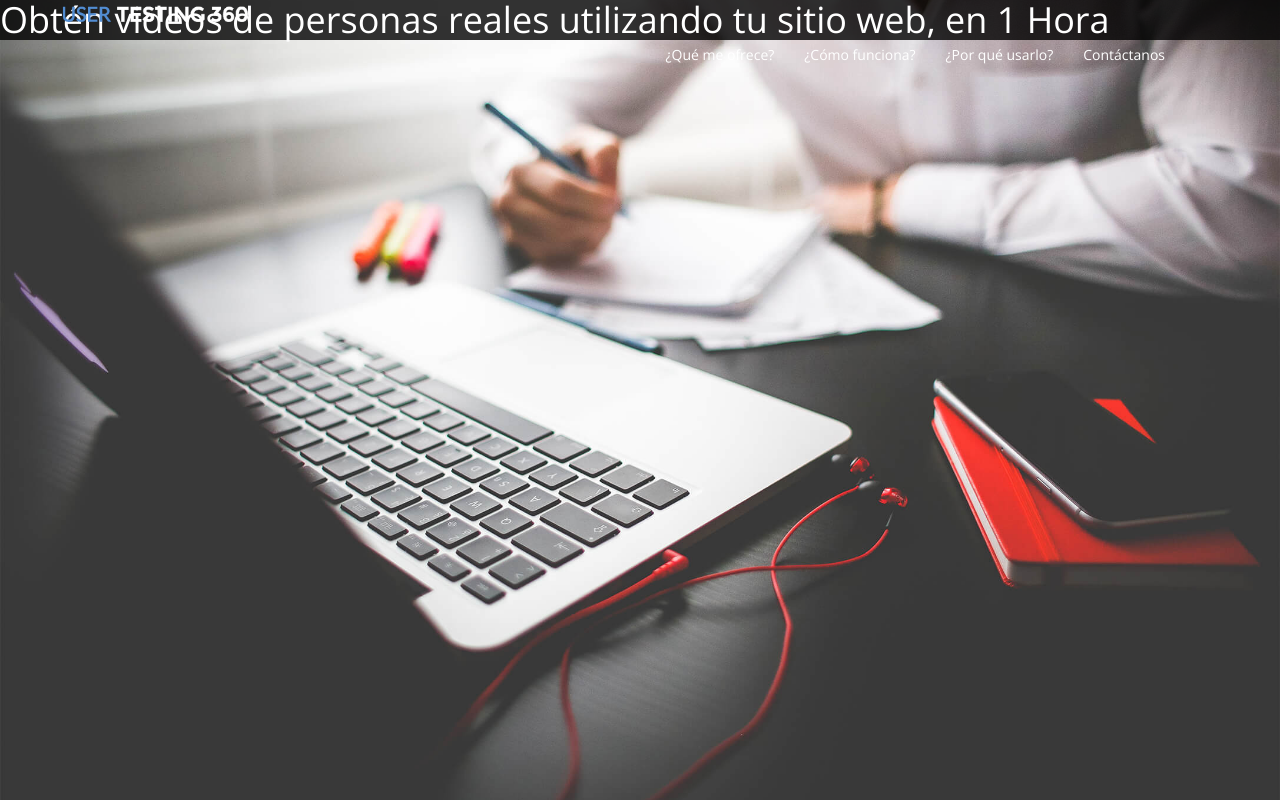
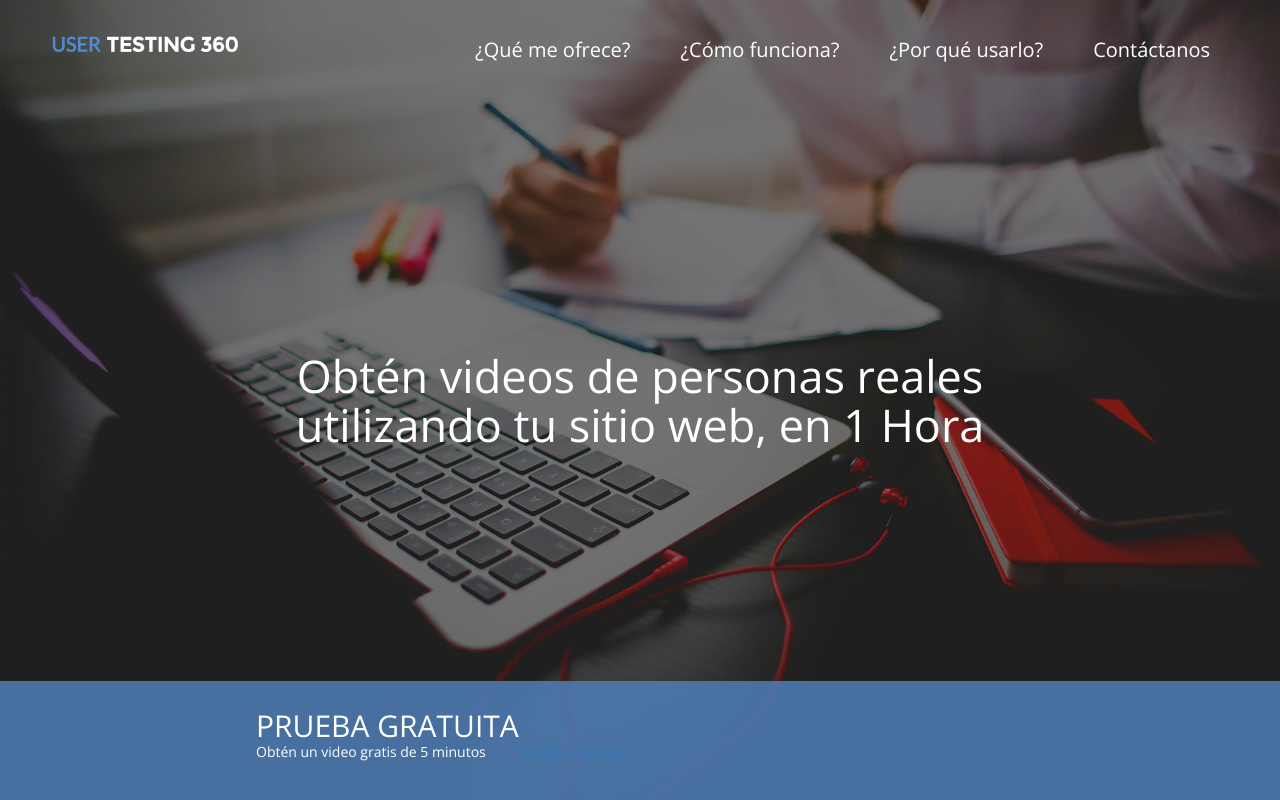
Before and after one commit to emilyvivancocuba/User-testing-360, a plain HTML site: page index.html in a window 1280 px wide. Drawn offline with nearby package versions, Linux system fonts and the light colour scheme.

Commit message:
hero listo

```diff
--- a/css/main.css
+++ b/css/main.css
@@ -16,41 +16,42 @@ h3 {
 .w-100{
   width: 100%;
 }
+.pd-0{
+  padding: 0px;
+}
 nav{
   border: none;
   background-color: transparent;
   position: fixed;
 }
 .navbar-nav {
-    margin: 30px;
+  margin: 30px;
+  font-size: 20px;
+  font-weight: 500;
 }
-.navbar-brand {
-  float: left;
-  height: 25px;
-  width: 200px;
-  padding: 0px;
-  line-height: 0px;
-  display: inline-block;
-  clear: both;
+.nav>li>a {
+  padding: 10px 25px;
+}
+.navbar-toggle {
+  margin-top: 24px;
+}
+.navbar-inverse {
+  background-color: rgba(255, 255, 255, 0);
+  border: none;
+}
+.navbar-inverse .navbar-nav>li>a {
+    color: #FFF;
+}
+.nav>li>a:hover,
+.nav>li>a:focus {
+    background-color: #FFF;
 }
 .user-r{
-  width: 100%;
-}
-.nav {
-  padding-left: 0;
-  margin-bottom: 0;
-  list-style: none;
-}
-.nav > li {
-  position: relative;
-  display: block;
+  width: 200px;
+  margin: 30px;
 }
 .nav > li > a {
   color: white;
-}
-.nav > li > a:hover,
-.nav > li > a:focus {
-  background-color: yellow;
 }
 .banner{
   height: 100vh;
@@ -58,14 +59,13 @@ nav{
   position: relative;
   background-image: url(../image/large.jpg);
   background-size: cover;
+  background-color: rgba(11, 12, 12, 0.57);
+  background-blend-mode: color;
   background-repeat: no-repeat;
   background-position: center;
   background-attachment: fixed;
   width: 100%;
-}
-.capa-opaca{
-  background-color: rgba(0,0,0,0.8);
-  position: relative;
+  padding: 0px;
 }
 .txt-banner{
   color: white;
@@ -75,3 +75,30 @@ nav{
   font-size: 12px;
   position: relative;
 }
+.txt-banner h1{
+  font-size: 45px;
+  padding: 0px 21%;
+  font-weight: 500;
+}
+.prueba{
+  position: absolute;
+  left: 0;
+  right: 0;
+  bottom: 0;
+  background-color: rgba(78, 126, 184, 0.85);
+  color: white;
+  text-align: justify;
+  text-justify: inter-word;
+  padding-top: 28px;
+  padding-bottom: 28px;
+}
+.w-60{
+  width: 60%;
+  margin: 0px auto;
+}
+.prueba h2{
+  font-size: 30px;
+}
+.inline-block{
+  display: inline-block;
+}
--- a/css/queries.css
+++ b/css/queries.css
@@ -0,0 +1,34 @@
+@media (min-width: 1200px){
+.container {
+    width: 100%;
+	}
+}
+@media (min-width: 992px){
+.container {
+    width: 100%;
+	}
+}
+@media (min-width: 768px){
+.container {
+    width: 100%;
+	}
+.banner{
+	height: 100vh;
+	display: table;
+	position: relative;
+	background-image: url(../image/large.jpg);
+	background-size: cover;
+	background-color: rgba(11, 12, 12, 0.57);
+	background-blend-mode: color;
+	background-repeat: no-repeat;
+	background-position: center;
+	background-attachment: fixed;
+	width: 100%;
+	padding: 0px;
+	}
+}
+@media (max-width: 768px){
+.navbar-inverse {
+ 	background-color: rgba(0,0,0,0.8);
+	}
+}
--- a/index.html
+++ b/index.html
@@ -21,51 +21,56 @@
 		<link rel="stylesheet" type="text/css" href="css/queries.css">
 	</head>
 	<body>
-    	<!--HEADER-->
-	    <header class="w-100">
+		<div class="container pd-0">
 			<div class="banner">
-	        	<div class="capa-opaca">
-	        		<nav class="navbar navbar-fixed-top">
+				<header>
+					<nav class="navbar navbar-inverse navbar-fixed-top" role="navigation">
 						<div class="container">
 							<div class="navbar-header">
-			                <button type="button" class="navbar-toggle collapsed" data-toggle="collapse" data-target="#navbar" aria-expanded="false" aria-controls="navbar">
-			                    <span class="sr-only">Toggle navigation</span>
+								<button type="button" class="navbar-toggle collapsed" data-toggle="collapse" data-target="#navegacion-fm">
+									<span class="sr-only">Desplegar / Ocultar Menu</span>
 									<span class="icon-bar"></span>
 									<span class="icon-bar"></span>
 									<span class="icon-bar"></span>
 								</button>
-			                <a class="navbar-brand" name="USER TESTING 360">
-			                	<img src="image/user-r.png" alt="USER TESTING 360" class="user-r">
+								<a href="#">
+									<img src="image/user-r.png" name="USER TESTING 360° LOGO" class="user-r">
 								</a>
 							</div>
-			            <div id="navbar" class="navbar-collapse collapse">
+							<!-- Inicia Menu -->
+							<div class="collapse navbar-collapse" id="navegacion-fm">
 								<ul class="nav navbar-nav navbar-right">
-			                    <li><a href="#"><span>¿Qué me ofrece?</span></a></li>
-			                    <li><a href="#"><span>¿Cómo funciona?</span></a></li>
-			                    <li><a href="#"><span>¿Por qué usarlo?</span></a></li>
-			                    <li><a href="#"><span>Contáctanos</span></a></li>
+									<li><a href="#">¿Qué me ofrece?</a></li>
+									<li><a href="#">¿Cómo funciona?</a></li>
+									<li><a href="#">¿Por qué usarlo?</a></li>
+									<li><a href="#">Contáctanos</a></li>
 								</ul>
 							</div>
-			            <!--/.nav-collapse -->
 						</div>
 					</nav>
+				</header>
 				<div class="txt-banner">
-			        	<h1>
-	            		Obtén videos de personas reales utilizando tu sitio web, en 1 Hora
-	            		</h1>
+					<h1>Obtén videos de personas reales utilizando tu sitio web, en 1 Hora</h1>
+				</div>
+				<div class="prueba">
+	        		<div class="w-60">
+	        			<div class="inline-block">
+		        			<h2>PRUEBA GRATUITA</h2>
+		        			<p>Obtén un video gratis de 5 minutos</p>
+		        		</div>
+		        		<div class="inline-block">
+		        			<a href="#">Pruébalo gratis</a>
 		        		</div>
 	        		</div>
 				</div>
-	    </header>
-
-
-
+			</div>
+		</div>
 
 
 	<!--SCRIPTS-->
-	<!--<script type="text/javascript" src="js/jqueryeasing.min.js"></script>
+	<script type="text/javascript" src="js/jqueryeasing.min.js"></script>
 	<script type="text/javascript" src="js/jquery.js"></script>
-  	<script type="text/javascript" src="js/bootstrap.min.js"></script>-->
+  	<script type="text/javascript" src="js/bootstrap.min.js"></script>
   	<!--FIN SCRIPTS-->
 
 	</body>
```
Lines whose indentation alone changed are shown as unchanged.
